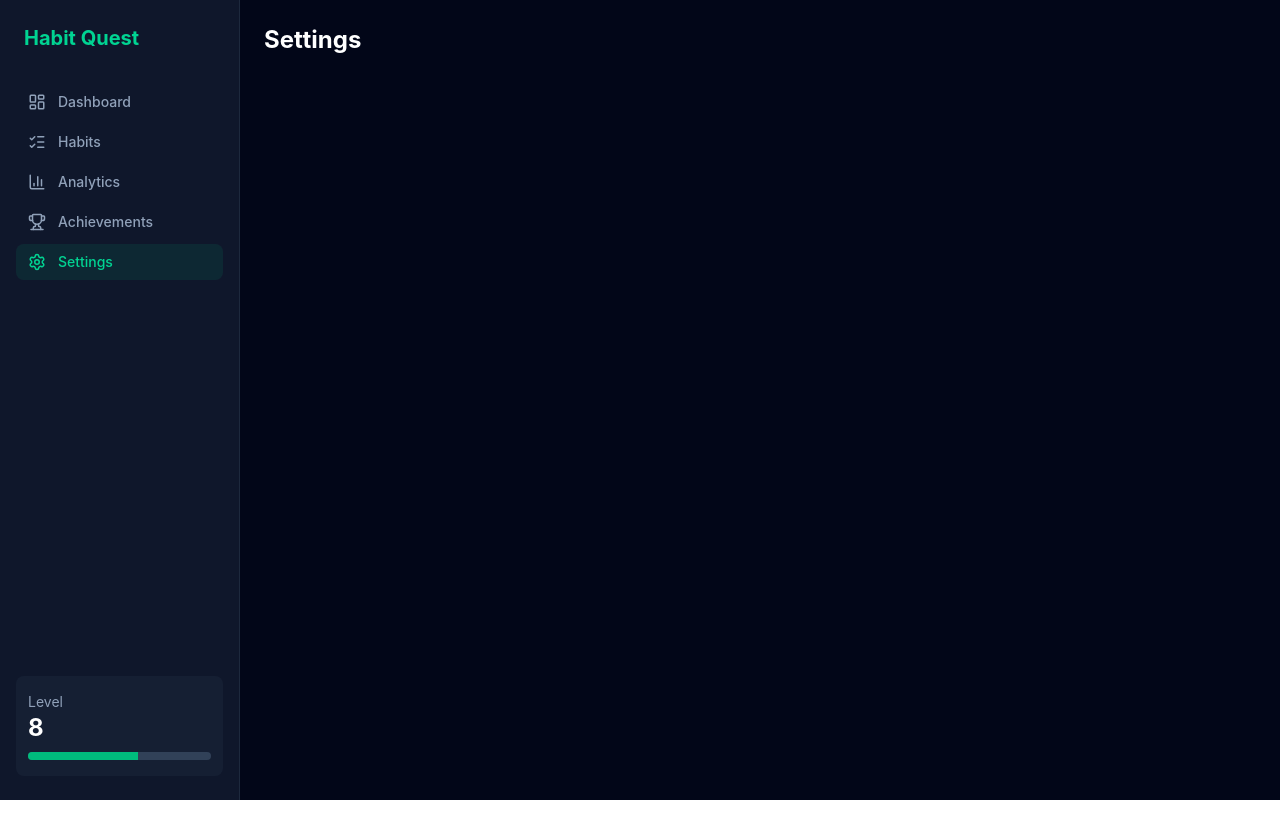
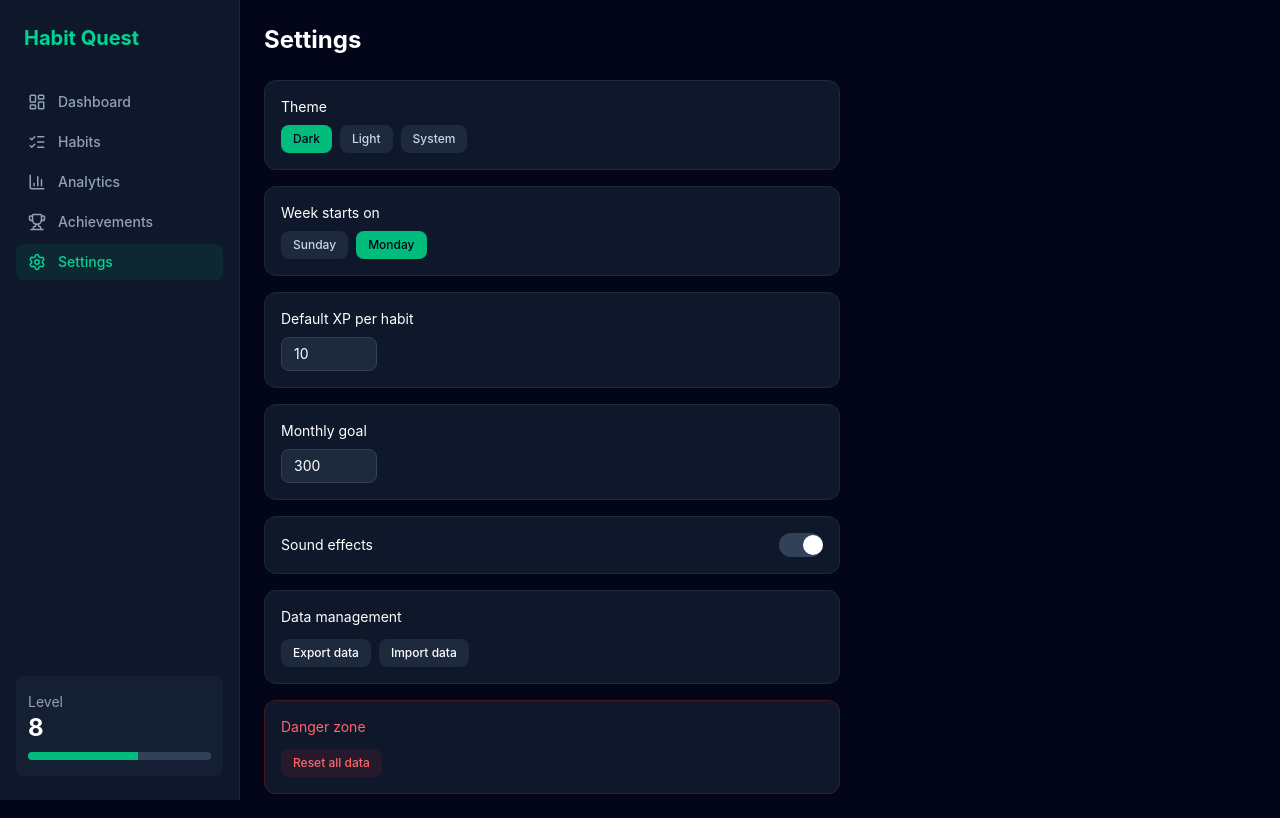
Before and after one commit to Dewesh10/habit-quest, a React (Vite) app: page /settings in a window 1280 px wide. Built offline with nearby package versions, Linux system fonts and the light colour scheme.

Commit message:
Add Phase 13 Settings page with theme, preferences, export/import, and reset

```diff
--- /dev/null
+++ b/src/hooks/useSettings.ts
@@ -0,0 +1,23 @@
+import { useState, useEffect, useCallback } from "react"
+import type { Settings } from "../types"
+import { storageService } from "../services/storageService"
+
+export function useSettings() {
+  const [settings, setSettings] = useState<Settings>(storageService.getSettings())
+  const [loaded, setLoaded] = useState(false)
+
+  useEffect(() => {
+    setSettings(storageService.getSettings())
+    setLoaded(true)
+  }, [])
+
+  const updateSettings = useCallback((patch: Partial<Settings>) => {
+    setSettings((prev) => {
+      const next = { ...prev, ...patch }
+      storageService.saveSettings(next)
+      return next
+    })
+  }, [])
+
+  return { settings, loaded, updateSettings }
+}
--- a/src/pages/Settings/Settings.tsx
+++ b/src/pages/Settings/Settings.tsx
@@ -1,3 +1,221 @@
+import { useState } from "react"
+import { useSettings } from "../../hooks/useSettings"
+import { storageService } from "../../services/storageService"
+
 export default function Settings() {
-  return <h1 className="text-2xl font-bold text-white">Settings</h1>
+  const { settings, loaded, updateSettings } = useSettings()
+  const [resetConfirm, setResetConfirm] = useState("")
+  const [showResetBox, setShowResetBox] = useState(false)
+
+  if (!loaded) {
+    return <p className="text-slate-400">Loading...</p>
+  }
+
+  function handleExport() {
+    const data = {
+      habits: storageService.getHabits(),
+      completions: storageService.getCompletions(),
+      achievements: storageService.getAchievements(),
+      settings: storageService.getSettings(),
+    }
+    const blob = new Blob([JSON.stringify(data, null, 2)], {
+      type: "application/json",
+    })
+    const url = URL.createObjectURL(blob)
+    const a = document.createElement("a")
+    a.href = url
+    a.download = `habit-quest-backup-${new Date().toISOString().slice(0, 10)}.json`
+    a.click()
+    URL.revokeObjectURL(url)
+  }
+
+  function handleImport(e: React.ChangeEvent<HTMLInputElement>) {
+    const file = e.target.files?.[0]
+    if (!file) return
+
+    const reader = new FileReader()
+    reader.onload = () => {
+      try {
+        const parsed = JSON.parse(reader.result as string)
+        if (!parsed.habits || !parsed.completions) {
+          alert("This file doesn't look like a valid Habit Quest backup.")
+          return
+        }
+        const confirmed = window.confirm(
+          "Importing will replace your current habits, completions, achievements, and settings. Continue?"
+        )
+        if (!confirmed) return
+
+        storageService.saveHabits(parsed.habits ?? [])
+        storageService.saveCompletions(parsed.completions ?? [])
+        storageService.saveAchievements(parsed.achievements ?? [])
+        if (parsed.settings) storageService.saveSettings(parsed.settings)
+
+        alert("Import successful. Reloading...")
+        window.location.reload()
+      } catch {
+        alert("Failed to read this file. Make sure it's a valid backup JSON.")
+      }
+    }
+    reader.readAsText(file)
+    e.target.value = ""
+  }
+
+  function handleReset() {
+    if (resetConfirm !== "RESET") return
+    storageService.saveHabits([])
+    storageService.saveCompletions([])
+    storageService.saveAchievements([])
+    window.location.reload()
+  }
+
+  return (
+    <div className="max-w-xl">
+      <h1 className="text-2xl font-bold text-white mb-6">Settings</h1>
+
+      <div className="bg-slate-900 border border-slate-800 rounded-xl p-4 mb-4">
+        <label className="block text-sm text-white mb-2">Theme</label>
+        <div className="flex gap-2">
+          {(["dark", "light", "system"] as const).map((t) => (
+            <button
+              key={t}
+              onClick={() => updateSettings({ theme: t })}
+              className={`px-3 py-1.5 rounded-lg text-xs font-medium capitalize ${
+                settings.theme === t
+                  ? "bg-emerald-500 text-slate-950"
+                  : "bg-slate-800 text-slate-300"
+              }`}
+            >
+              {t}
+            </button>
+          ))}
+        </div>
+      </div>
+
+      <div className="bg-slate-900 border border-slate-800 rounded-xl p-4 mb-4">
+        <label className="block text-sm text-white mb-2">Week starts on</label>
+        <div className="flex gap-2">
+          <button
+            onClick={() => updateSettings({ weekStartsOn: 0 })}
+            className={`px-3 py-1.5 rounded-lg text-xs font-medium ${
+              settings.weekStartsOn === 0
+                ? "bg-emerald-500 text-slate-950"
+                : "bg-slate-800 text-slate-300"
+            }`}
+          >
+            Sunday
+          </button>
+          <button
+            onClick={() => updateSettings({ weekStartsOn: 1 })}
+            className={`px-3 py-1.5 rounded-lg text-xs font-medium ${
+              settings.weekStartsOn === 1
+                ? "bg-emerald-500 text-slate-950"
+                : "bg-slate-800 text-slate-300"
+            }`}
+          >
+            Monday
+          </button>
+        </div>
+      </div>
+
+      <div className="bg-slate-900 border border-slate-800 rounded-xl p-4 mb-4">
+        <label className="block text-sm text-white mb-2">
+          Default XP per habit
+        </label>
+        <input
+          type="number"
+          min={1}
+          value={settings.defaultXP}
+          onChange={(e) =>
+            updateSettings({ defaultXP: Number(e.target.value) || 1 })
+          }
+          className="bg-slate-800 border border-slate-700 rounded-lg px-3 py-1.5 text-sm text-white w-24"
+        />
+      </div>
+
+      <div className="bg-slate-900 border border-slate-800 rounded-xl p-4 mb-4">
+        <label className="block text-sm text-white mb-2">Monthly goal</label>
+        <input
+          type="number"
+          min={1}
+          value={settings.monthlyGoal}
+          onChange={(e) =>
+            updateSettings({ monthlyGoal: Number(e.target.value) || 1 })
+          }
+          className="bg-slate-800 border border-slate-700 rounded-lg px-3 py-1.5 text-sm text-white w-24"
+        />
+      </div>
+
+      <div className="bg-slate-900 border border-slate-800 rounded-xl p-4 mb-4 flex items-center justify-between">
+        <label className="text-sm text-white">Sound effects</label>
+        <button
+          onClick={() => updateSettings({ soundEnabled: !settings.soundEnabled })}
+          className={`w-11 h-6 rounded-full transition-colors relative ${
+            settings.soundEnabled ? "bg-emerald-500" : "bg-slate-700"
+          }`}
+        >
+          <span
+            className={`absolute top-0.5 w-5 h-5 bg-white rounded-full transition-transform ${
+              settings.soundEnabled ? "translate-x-5" : "translate-x-0.5"
+            }`}
+          />
+        </button>
+      </div>
+
+      <div className="bg-slate-900 border border-slate-800 rounded-xl p-4 mb-4">
+        <p className="text-sm text-white mb-3">Data management</p>
+        <div className="flex gap-2">
+          <button
+            onClick={handleExport}
+            className="bg-slate-800 hover:bg-slate-700 text-white text-xs font-medium px-3 py-1.5 rounded-lg"
+          >
+            Export data
+          </button>
+          <label className="bg-slate-800 hover:bg-slate-700 text-white text-xs font-medium px-3 py-1.5 rounded-lg cursor-pointer">
+            Import data
+            <input
+              type="file"
+              accept="application/json"
+              onChange={handleImport}
+              className="hidden"
+            />
+          </label>
+        </div>
+      </div>
+
+      <div className="bg-slate-900 border border-red-900/50 rounded-xl p-4">
+        <p className="text-sm text-red-400 mb-3">Danger zone</p>
+        {!showResetBox ? (
+          <button
+            onClick={() => setShowResetBox(true)}
+            className="bg-red-500/10 hover:bg-red-500/20 text-red-400 text-xs font-medium px-3 py-1.5 rounded-lg"
+          >
+            Reset all data
+          </button>
+        ) : (
+          <div className="flex flex-col gap-2">
+            <p className="text-xs text-slate-400">
+              Type RESET to confirm. This permanently deletes all habits and
+              completions.
+            </p>
+            <div className="flex gap-2">
+              <input
+                type="text"
+                value={resetConfirm}
+                onChange={(e) => setResetConfirm(e.target.value)}
+                className="bg-slate-800 border border-slate-700 rounded-lg px-3 py-1.5 text-sm text-white"
+              />
+              <button
+                onClick={handleReset}
+                disabled={resetConfirm !== "RESET"}
+                className="bg-red-500 disabled:bg-slate-700 disabled:text-slate-500 text-white text-xs font-medium px-3 py-1.5 rounded-lg"
+              >
+                Confirm reset
+              </button>
+            </div>
+          </div>
+        )}
+      </div>
+    </div>
+  )
 }
```
